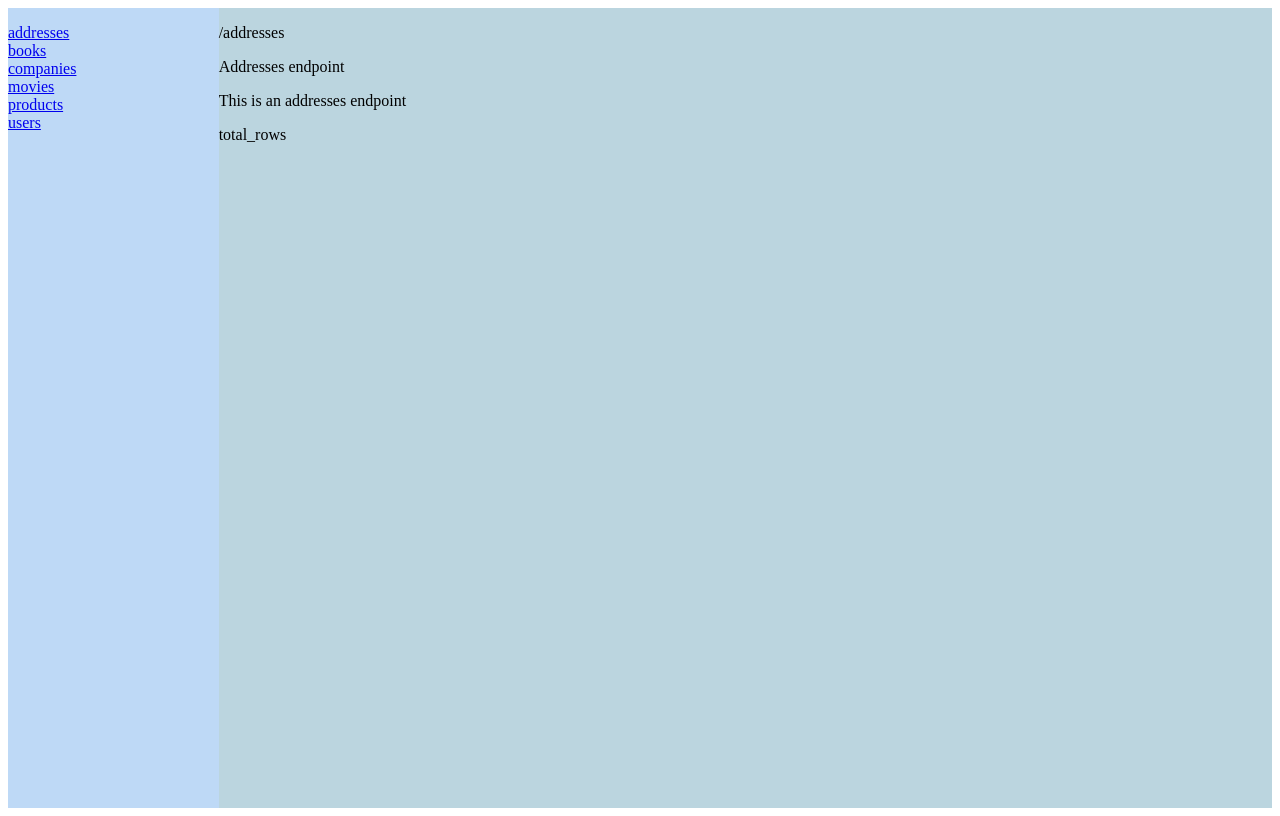
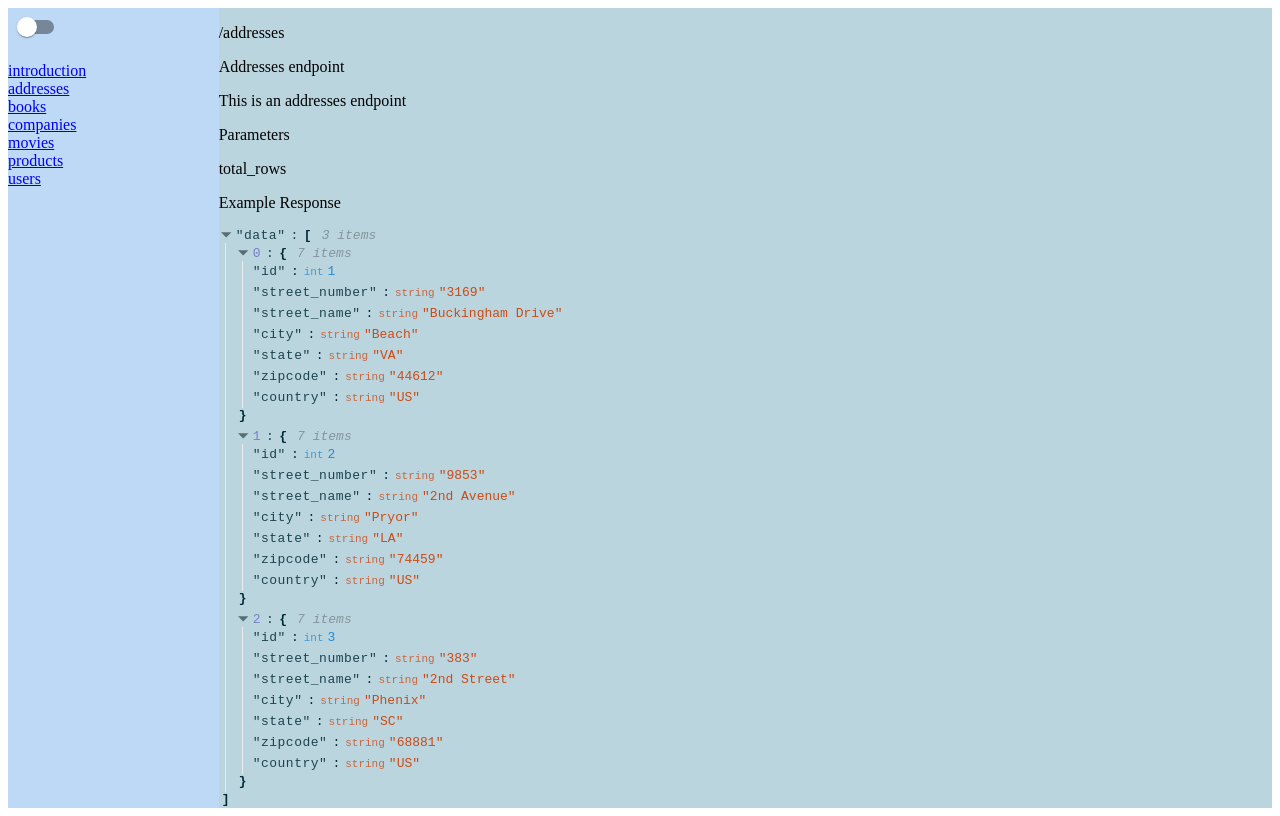
Before and after one commit to Fake-faker-API/Fake-faker-docs, a React (Create React App) app: page /users in a window 1280 px wide. Built offline with nearby package versions, Linux system fonts and the light colour scheme.

Commit message:
Added more structure to bilerplate

```diff
--- a/package.json
+++ b/package.json
@@ -15,6 +15,7 @@
     "@types/react-dom": "^18.0.0",
     "react": "^18.0.0",
     "react-dom": "^18.0.0",
+    "react-json-view": "^1.21.3",
     "react-router-dom": "^6.3.0",
     "react-scripts": "5.0.1",
     "typescript": "^4.6.3",
--- a/src/App.tsx
+++ b/src/App.tsx
@@ -1,6 +1,6 @@
 import React from 'react';
 import { Grid } from '@mui/material';
-import "./App.css"
+import "./App.css";
 import {
   BrowserRouter as Router,
 } from "react-router-dom";
--- a/src/components/EndpointDescription.tsx
+++ b/src/components/EndpointDescription.tsx
@@ -1,4 +1,5 @@
 import React, { FC } from 'react';
+import ReactJson from 'react-json-view'
 // import Box from '@mui/material/Box';
 interface Props {
   endpoint: String
@@ -11,8 +12,18 @@
   name: String
   description: String
   example: String
-  exampleOutcome: String
+  exampleResponse?: AddressesObject[] | null[] | any
   notes: String
+}
+
+interface AddressesObject {
+  id: Number
+  street_number: String
+  street_name: String
+  city: String
+  state: String
+  zipcode: String
+  country: String
 }
 
 const EndpointDescription: FC<Props> = ({ endpoint, title, text, queryParameters })=> {
@@ -22,7 +33,17 @@
     <p>{endpoint}</p>
     <p>{title}</p>
     <p>{text}</p>
-    <p>{queryParameters ? queryParameters[0].name : ""}</p>
+    <div>{queryParameters ?
+    <>
+    <p>Parameters</p>
+    {queryParameters[0].name}
+    <p>
+      Example Response
+    </p>
+    <ReactJson src={queryParameters[0].exampleResponse} name="data" indentWidth={2}/>
+    </>
+    : ""}</div>
+
     </div>
   );
 }
--- /dev/null
+++ b/src/components/Introduction.tsx
@@ -0,0 +1,15 @@
+import React, { FC } from 'react';
+
+interface Props {
+  introductionText: String
+}
+
+const Introduction: FC<Props> = ({ introductionText })=> {
+  return (
+    <div>
+      {introductionText}
+    </div>
+  );
+}
+
+export default Introduction
--- a/src/components/Main.tsx
+++ b/src/components/Main.tsx
@@ -5,6 +5,7 @@
   Route
 } from "react-router-dom";
 import EndpointDescription from './EndpointDescription';
+import Introduction from './Introduction';
 import { endpointDescription } from '../const/endpoint-description';
 
 export default function Main() {
@@ -26,7 +27,10 @@
           </Route>
           <Route path="/users" element={(()=> <EndpointDescription {...endpointDescription.addresses} />)()}>
           </Route>
-          <Route path="/">
+          <Route path="/introduction" element={(()=> <Introduction introductionText="Some text" />)()}>
+
+          </Route>
+          <Route path="/" element={(()=> <Introduction introductionText="Some text" />)()}>
 
           </Route>
         </Routes>
--- a/src/components/Navbar.tsx
+++ b/src/components/Navbar.tsx
@@ -1,31 +1,38 @@
 import React from 'react';
-import Grid from '@mui/material/Grid';
+import { Grid, Switch } from '@mui/material';
 import {
-  NavLink,
+  Link,
   BrowserRouter as Router,
 } from "react-router-dom";
 
 export default function Navbar() {
+  const label = { inputProps: { 'aria-label': 'Dark Mode' } };
+
   return (
-    <Grid item xs={2} md={2} className="navbar">
+    <Grid item xs={2} md={2} className="navbar" onChange={()=>console.log("change theme")}>
+
+      <Switch {...label} />
       <ul style={{ listStyleType: "none", padding: 0 }}>
         <li>
-          <NavLink to="/addresses">addresses</NavLink>
+          <Link to="/introduction">introduction</Link>
         </li>
         <li>
-          <NavLink to="/books">books</NavLink>
+          <Link to="/addresses">addresses</Link>
         </li>
         <li>
-          <NavLink to="/companies">companies</NavLink>
+          <Link to="/books">books</Link>
         </li>
         <li>
-          <NavLink to="/movies">movies</NavLink>
+          <Link to="/companies">companies</Link>
         </li>
         <li>
-          <NavLink to="/products">products</NavLink>
+          <Link to="/movies">movies</Link>
         </li>
         <li>
-          <NavLink to="/users">users</NavLink>
+          <Link to="/products">products</Link>
+        </li>
+        <li>
+          <Link to="/users">users</Link>
         </li>
       </ul>
     </Grid>
--- a/src/const/endpoint-description.js
+++ b/src/const/endpoint-description.js
@@ -7,7 +7,35 @@
       name: "total_rows",
       description: "Total number of rows that should be returned",
       example: "/addresses?total_rows=5",
-      exampleOutcome: "add json here",
+      exampleResponse: [
+        {
+          "id": 1,
+          "street_number": "3169",
+          "street_name": "Buckingham Drive",
+          "city": "Beach",
+          "state": "VA",
+          "zipcode": "44612",
+          "country": "US"
+        },
+        {
+          "id": 2,
+          "street_number": "9853",
+          "street_name": "2nd Avenue",
+          "city": "Pryor",
+          "state": "LA",
+          "zipcode": "74459",
+          "country": "US"
+        },
+        {
+          "id": 3,
+          "street_number": "383",
+          "street_name": "2nd Street",
+          "city": "Phenix",
+          "state": "SC",
+          "zipcode": "68881",
+          "country": "US"
+        }
+      ],
       notes: "Specified number can be between 1 and 1000",
     }],
   },
```
Also changed, not shown: 1 other file (tests, documents, lock files or other folders).
